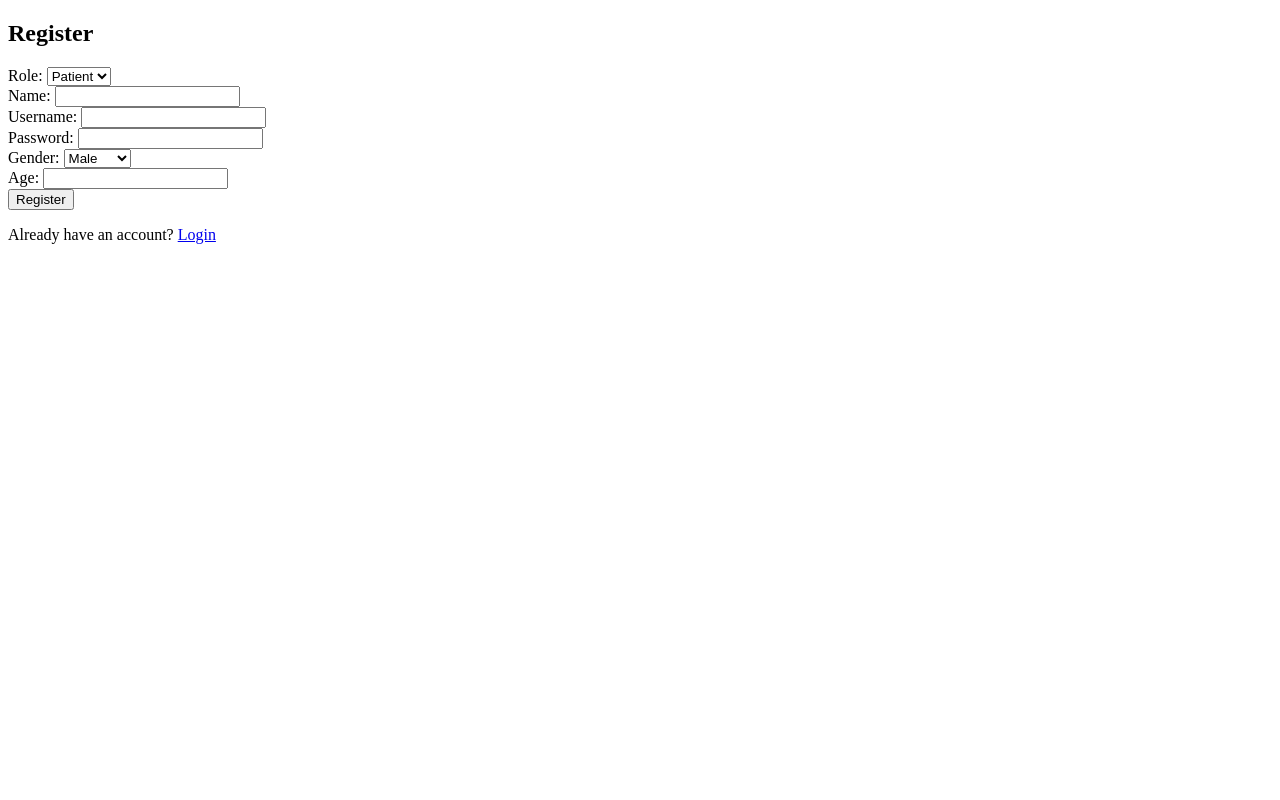
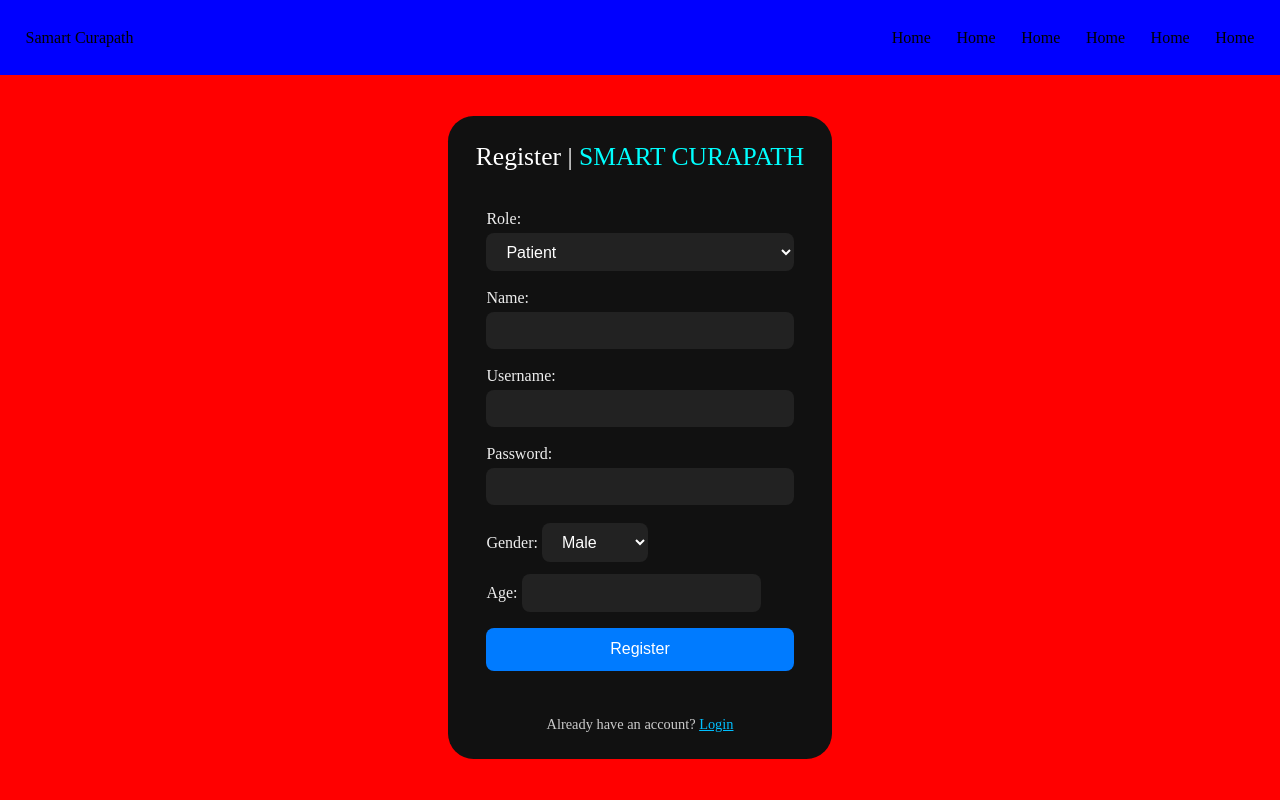
Before and after one commit to RijanDhakal/SmartCuraPath, a Flask app: page /register in a window 1280 px wide. Run offline with Flask 3, Linux system fonts and the light colour scheme; some libraries are stand-ins or nearby versions.

Commit message:
register frontend

```diff
--- a/static/css/register.css
+++ b/static/css/register.css
@@ -0,0 +1,120 @@
+*{
+    margin: 0;
+    padding: 0;
+    box-sizing: border-box;
+    list-style: none;
+    text-decoration: none;
+}
+
+html, body {
+    height: 100dvh;
+    width: 100dvw;
+    overflow-x: hidden;
+}
+
+
+nav{
+    height: 75px;
+    width: 100%;
+    background-color: blue;
+    display: flex;
+    justify-content: space-between;
+    align-items: center;
+    padding: 0 2vw;
+}
+
+.nav-right ul{
+    display: flex;
+    gap: 2vw;
+}
+
+main{
+    width: 100%;
+    height: calc(100% - 75px);
+    background-color: red;
+    display: flex;
+    justify-content: center;
+    align-items: center;
+}
+
+.container{
+    background-color: #111;
+    height: auto;
+    width: 30%;
+    border-radius: 2vw;
+    display: flex;
+    flex-direction: column;
+    align-items: center;
+    padding: 2vw 0;
+}
+
+.title{
+  color:white;
+  font-weight: 500;
+  font-size: 2vw;
+  margin-bottom: 3vw;
+}
+.sub-title{
+  color: aqua;
+
+}
+
+form {
+  display: flex;
+  flex-direction: column;
+  width: 80%;
+  margin-bottom: 1vw;
+}
+
+form label {
+  color: #eee;
+  font-size: 1rem;
+  margin-bottom: 0.3rem;
+}
+
+form input,
+form select {
+  padding: 0.6rem 1rem;
+  font-size: 1rem;
+  border-radius: 0.5rem;
+  border: none;
+  background-color: #222;
+  color: #fff;
+  outline: none;
+}
+
+button[type="submit"] {
+  padding: 0.8rem 1rem;
+  background-color: #007bff;
+  color: white;
+  font-size: 1rem;
+  border: none;
+  border-radius: 0.5rem;
+  cursor: pointer;
+  transition: 0.3s ease;
+  margin-top: 1rem;
+}
+
+button[type="submit"]:hover {
+  background-color: #0056b3;
+}
+
+.container p {
+  margin-top: 2rem;
+  color: #ccc;
+  font-size: 0.9rem;
+}
+
+.container p a {
+  color: #00bfff;
+  text-decoration: underline;
+  transition: 0.2s;
+}
+
+.container p a:hover {
+  color: #ffffff;
+}
+
+.patientField1{
+    margin-bottom: 1vw;
+}
--- a/templates/auth/login.html
+++ b/templates/auth/login.html
@@ -5,7 +5,7 @@
     <link rel="stylesheet" href="/static/css/login.css" />
   </head>
   <body>
-    <!-- {% with messages = get_flashed_messages() %}
+    {% with messages = get_flashed_messages() %}
     {% if messages %}
       <ul>
       {% for message in messages %}
@@ -13,7 +13,7 @@
       {% endfor %}
       </ul>
     {% endif %}
-  {% endwith %} -->
+  {% endwith %}
     <nav>
       <div class="logo">Samart Curapath</div>
       <div class="nav-right">
--- a/templates/auth/register.html
+++ b/templates/auth/register.html
@@ -1,10 +1,12 @@
 <!DOCTYPE html>
 <html>
-<head><title>Register</title></head>
+  <head>
+    <title>Register</title>
+    <link rel="stylesheet" href="/static/css/register.css" />
+  </head>
   <body>
-  <h2>Register</h2>
 
-  <!-- {% with messages = get_flashed_messages() %}
+    {% with messages = get_flashed_messages() %}
     {% if messages %}
       <ul>
       {% for message in messages %}
@@ -12,53 +14,90 @@
       {% endfor %}
       </ul>
     {% endif %}
-  {% endwith %} -->
+  {% endwith %}
 
+    <nav>
+      <div class="logo">Samart Curapath</div>
+      <div class="nav-right">
+        <ul>
+          <li>Home</li>
+          <li>Home</li>
+          <li>Home</li>
+          <li>Home</li>
+          <li>Home</li>
+          <li>Home</li>
+        </ul>
+      </div>
+    </nav>
+
+    <main>
+      <div class="container">
+        <div class="title">
+          Register | <span class="sub-title">SMART CURAPATH</span>
+        </div>
         <form method="POST">
           <label>Role:</label>
           <select name="role" id="role" onchange="toggleFields()">
             <option value="patient">Patient</option>
-      <option value="doctor">Doctor</option>
-    </select><br>
+            <option value="doctor">Doctor</option></select
+          ><br />
 
           <label>Name:</label>
-    <input type="text" name="name" required><br>
+          <input type="text" name="name" required /><br />
 
           <label>Username:</label>
-    <input type="text" name="username" required><br>
+          <input type="text" name="username" required /><br />
 
           <label>Password:</label>
-    <input type="password" name="password" required><br>
+          <input type="password" name="password" required /><br />
 
           <div id="patientFields">
+
+            <div class="patientField1" >
               <label>Gender:</label>
               <select name="gender">
                 <option value="male">Male</option>
                 <option value="female">Female</option>
-      </select><br>
-
-      <label>Age:</label>
-      <input type="number" name="age"><br>
+              </select>
             </div>
 
-    <div id="doctorFields" style="display:none;">
+            <div>
+              <label>Age:</label>
+              <input type="number" name="age" />
+            </div>
+
+          </div>
+
+          <div id="doctorFields" style="display: none">
             <label>Specialization:</label>
-      <input type="text" name="specialization"><br>
+            <input class="patientField1"  type="text" name="specialization" /><br />
 
             <label>Experience (years):</label>
-      <input type="number" name="experience"><br>
+            <input class="patientField1"  type="number" name="experience" /><br />
+
+            <label >Available time [ from ] :</label>
+            <input class="patientField1"  type="time" name="availableTime" /> <br>
+
+            <label>Available time [ to ] :</label>
+            <input class="patientField1"  type="time" name="availableTime" /><br />
           </div>
 
           <button type="submit">Register</button>
         </form>
 
-  <p>Already have an account? <a href="{{ url_for('login') }}">Login</a></p>
+        <p class="paragraph" >
+          Already have an account? <a href="{{ url_for('login') }}">Login</a>
+        </p>
+      </div>
+    </main>
 
     <script>
       function toggleFields() {
-      const role = document.getElementById('role').value;
-      document.getElementById('patientFields').style.display = role === 'patient' ? 'block' : 'none';
-      document.getElementById('doctorFields').style.display = role === 'doctor' ? 'block' : 'none';
+        const role = document.getElementById("role").value;
+        document.getElementById("patientFields").style.display =
+          role === "patient" ? "block" : "none";
+        document.getElementById("doctorFields").style.display =
+          role === "doctor" ? "block" : "none";
       }
       window.onload = toggleFields;
     </script>
```
Lines whose indentation alone changed are shown as unchanged.
